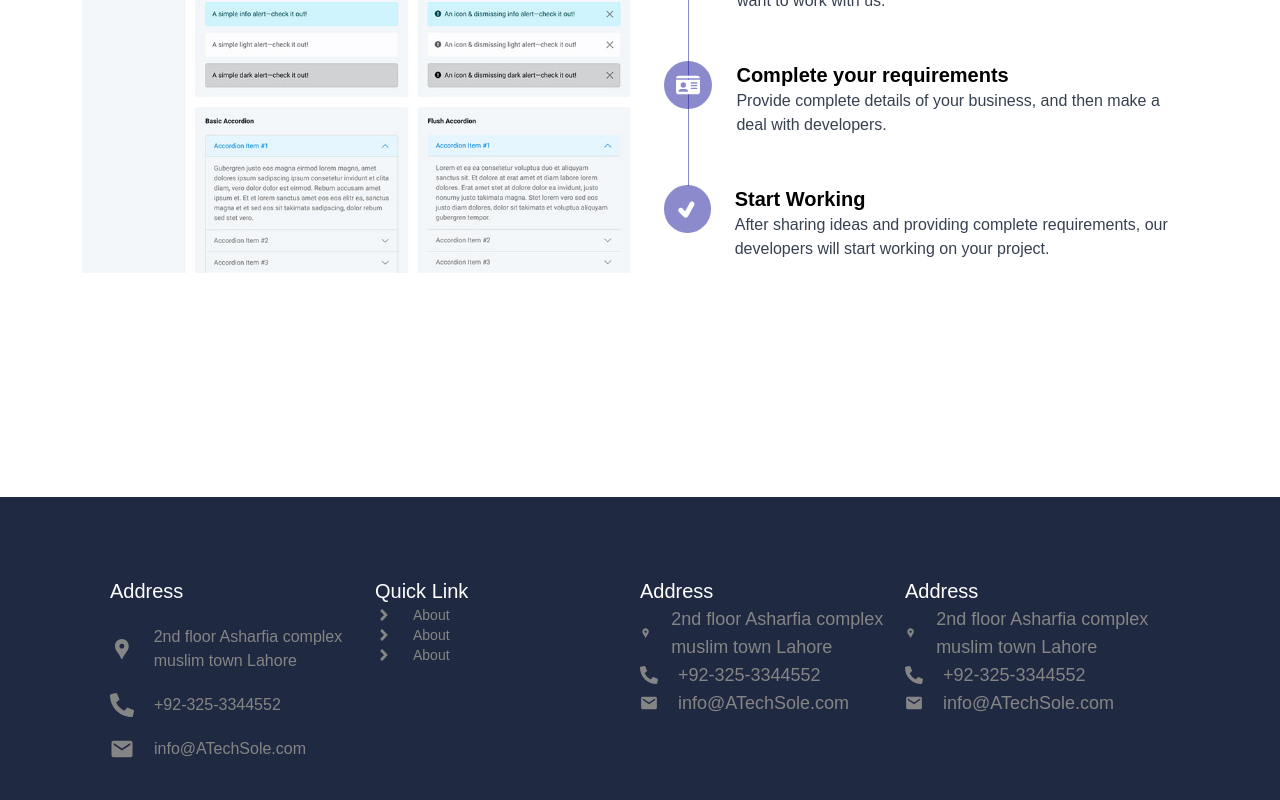
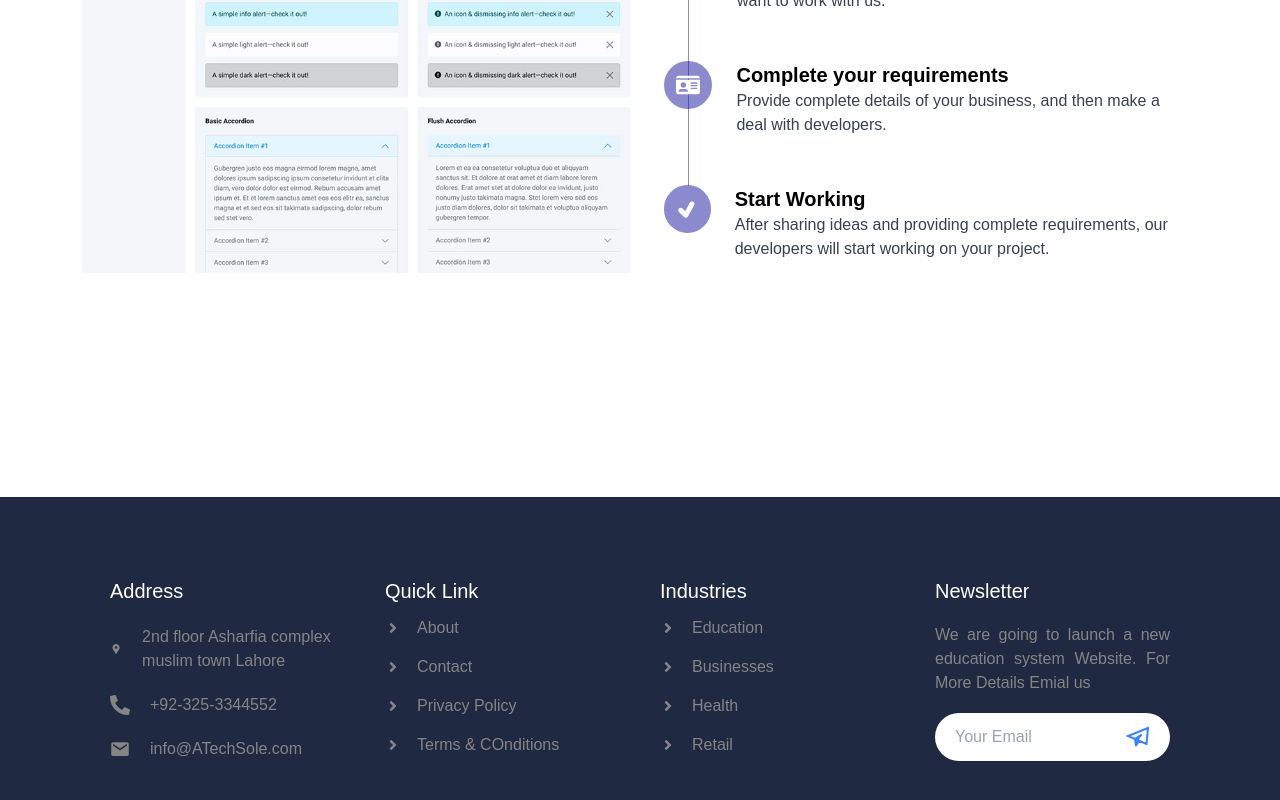
Before and after one commit to muazkhalid936/AtechSole, a React (Vite) app: page / in a window 1280 px wide. Shown: the part 4296-5096 px from the top of the page. Built offline with nearby package versions, Linux system fonts and the light colour scheme.

Commit message:
Footer Going to be done soon last thing left copyright

```diff
--- a/src/App.jsx
+++ b/src/App.jsx
@@ -4,6 +4,7 @@ import Home from "./pages/Home";
 import About from "./pages/About";
 import Navbar from "./components/Navbar";
 import Footer from "./components/Footer";
+import ScrollToTopButton from "./components/ScrollToTopButton";
 const App = () => {
   return (
     <div>
@@ -13,6 +14,7 @@ const App = () => {
         <Route path="/About" element={<About />} />
       </Routes>
       <Footer />
+      <ScrollToTopButton />
     </div>
   );
 };
--- a/src/components/Footer.jsx
+++ b/src/components/Footer.jsx
@@ -3,62 +3,74 @@ import { MdLocationPin } from "react-icons/md";
 import { FaPhoneAlt } from "react-icons/fa";
 import { IoMdMail } from "react-icons/io";
 import { FaAngleRight } from "react-icons/fa";
+import { GrSend } from "react-icons/gr";
 
 const Footer = () => {
   return (
     <div className="bg-footer flex flex-col">
-      <div className="container footer-s grid md:grid-cols-2 lg:grid-cols-4">
+      <div className="container gap-10 footer-s grid md:grid-cols-2 lg:grid-cols-4">
         <div className="flex flex-col gap-5">
           <div className="text-white text-xl">Address</div>
           <p className="text-footer-text  text-base flex gap-5 items-center">
-            <MdLocationPin className="text-4xl" /> 2nd floor Asharfia complex
+            <MdLocationPin className="text-xl" /> 2nd floor Asharfia complex
             muslim town Lahore
           </p>
           <p className="text-footer-text text-base flex gap-5 items-center">
-            <FaPhoneAlt className="text-2xl" /> +92-325-3344552
+            <FaPhoneAlt className="text-xl" /> +92-325-3344552
           </p>
           <p className="text-footer-text text-base flex gap-5 items-center">
-            <IoMdMail className="text-2xl" />
+            <IoMdMail className="text-xl" />
             info@ATechSole.com
           </p>
         </div>
-        <div>
+        <div className="flex flex-col justify-between">
           <div className="text-white text-xl">Quick Link</div>
 
-          <div className="text-footer-text group hover:text-lg hover:text-white duration-500 ease-in-out cursor-pointer hover:underline text-sm flex gap-5 items-center">
-            <FaAngleRight className="text-lg group-hover:text-xl" /> About
-          </div>
-          <div className="text-footer-text text-sm flex gap-5 items-center">
-            <FaAngleRight className="text-lg group-hover:underline" /> About
-          </div>
-          <div className="text-footer-text text-sm flex gap-5 items-center">
-            <FaAngleRight className="text-lg" /> About
-          </div>
+          <p className="flex gap-4 h-8 hover:text-lg ease-in-out duration-500 hover:text-white cursor-pointer hover:underline items-center text-footer-text">
+            <FaAngleRight /> About
+          </p>
+          <p className="flex gap-4 h-8 hover:text-lg ease-in-out duration-500 hover:text-white hover:underline cursor-pointer items-center text-footer-text">
+            <FaAngleRight /> Contact
+          </p>
+          <p className="flex gap-4 h-8 hover:text-lg ease-in-out duration-500 hover:text-white hover:underline cursor-pointer items-center text-footer-text">
+            <FaAngleRight /> Privacy Policy
+          </p>
+          <p className="flex gap-4 h-8 hover:text-lg ease-in-out duration-500 hover:text-white hover:underline items-center cursor-pointer text-footer-text">
+            <FaAngleRight /> Terms & COnditions
+          </p>
         </div>
-        <div>
-          <div className="text-white text-xl">Address</div>
-          <div className="text-footer-text text-lg flex gap-5 items-center">
-            <MdLocationPin /> 2nd floor Asharfia complex muslim town Lahore
-          </div>
-          <div className="text-footer-text text-lg flex gap-5 items-center">
-            <FaPhoneAlt /> +92-325-3344552
-          </div>
-          <div className="text-footer-text text-lg flex gap-5 items-center">
-            <IoMdMail />
-            info@ATechSole.com
-          </div>
+        <div className="flex flex-col justify-between">
+          <div className="text-white text-xl">Industries</div>
+
+          <p className="flex gap-4 h-8 hover:text-lg ease-in-out duration-500 hover:text-white cursor-pointer hover:underline items-center text-footer-text">
+            <FaAngleRight /> Education
+          </p>
+          <p className="flex gap-4 h-8 hover:text-lg ease-in-out duration-500 hover:text-white hover:underline cursor-pointer items-center text-footer-text">
+            <FaAngleRight /> Businesses
+          </p>
+          <p className="flex gap-4 h-8 hover:text-lg ease-in-out duration-500 hover:text-white hover:underline cursor-pointer items-center text-footer-text">
+            <FaAngleRight /> Health
+          </p>
+          <p className="flex gap-4 h-8 hover:text-lg ease-in-out duration-500 hover:text-white hover:underline items-center cursor-pointer text-footer-text">
+            <FaAngleRight /> Retail
+          </p>
         </div>
-        <div>
-          <div className="text-white text-xl">Address</div>
-          <div className="text-footer-text text-lg flex gap-5 items-center">
-            <MdLocationPin /> 2nd floor Asharfia complex muslim town Lahore
-          </div>
-          <div className="text-footer-text text-lg flex gap-5 items-center">
-            <FaPhoneAlt /> +92-325-3344552
-          </div>
-          <div className="text-footer-text text-lg flex gap-5 items-center">
-            <IoMdMail />
-            info@ATechSole.com
+
+        <div className="h-full flex flex-col justify-between">
+          <div className="text-white text-xl">Newsletter</div>
+          <p className="text-footer-text text-base text-justify">
+            We are going to launch a new education system Website. For More
+            Details Emial us
+          </p>
+
+          <div className=" relative flex overflow-hidden ">
+            <input
+              placeholder="Your Email"
+              className="pl-5 outline-none w-full rounded-full h-12"
+            ></input>
+            <div className="absolute end-5 top-3">
+              <GrSend className="text-2xl text-blue-500" />
+            </div>
           </div>
         </div>
       </div>
--- /dev/null
+++ b/src/components/ScrollToTopButton.jsx
@@ -0,0 +1,50 @@
+import React, { useState, useEffect } from 'react';
+
+const ScrollToTopButton = () => {
+  const [isVisible, setIsVisible] = useState(false);
+  const [isSlow, setIsSlow] = useState(true);
+
+  const toggleVisibility = () => {
+    if (window.pageYOffset > 300) {
+      setIsVisible(true);
+      setTimeout(() => {
+        setIsSlow(false); // Change to fast animation after 1 second
+      }, 1000);
+    } else {
+      setIsVisible(false);
+      setIsSlow(true); // Reset to slow animation when scrolling back to top
+    }
+  };
+
+  const scrollToTop = () => {
+    window.scrollTo({
+      top: 0,
+      behavior: 'smooth',
+    });
+  };
+
+  useEffect(() => {
+    window.addEventListener('scroll', toggleVisibility);
+    return () => {
+      window.removeEventListener('scroll', toggleVisibility);
+    };
+  }, []);
+
+  return (
+    <>
+      {isVisible && (
+        <button
+          onClick={scrollToTop}
+          className={`fixed bottom-5 right-5 bg-blue-500 text-white p-3 rounded-full shadow-lg transition-all ${
+            isSlow ? 'duration-1000 ease-in' : 'duration-300 ease-out'
+          } hover:bg-blue-700 transform hover:scale-110`}
+          style={{ zIndex: 1000 }}
+        >
+          ↑
+        </button>
+      )}
+    </>
+  );
+};
+
+export default ScrollToTopButton;
--- a/src/index.css
+++ b/src/index.css
@@ -17,6 +17,9 @@
 
 .footer-s{
   padding: 80px 40px !important;
+}
+.custom-ease {
+  transition-timing-function: cubic-bezier(0.25, 0.1, 0.25, 1);
 }
 .container  {
   width: 100%;
```
